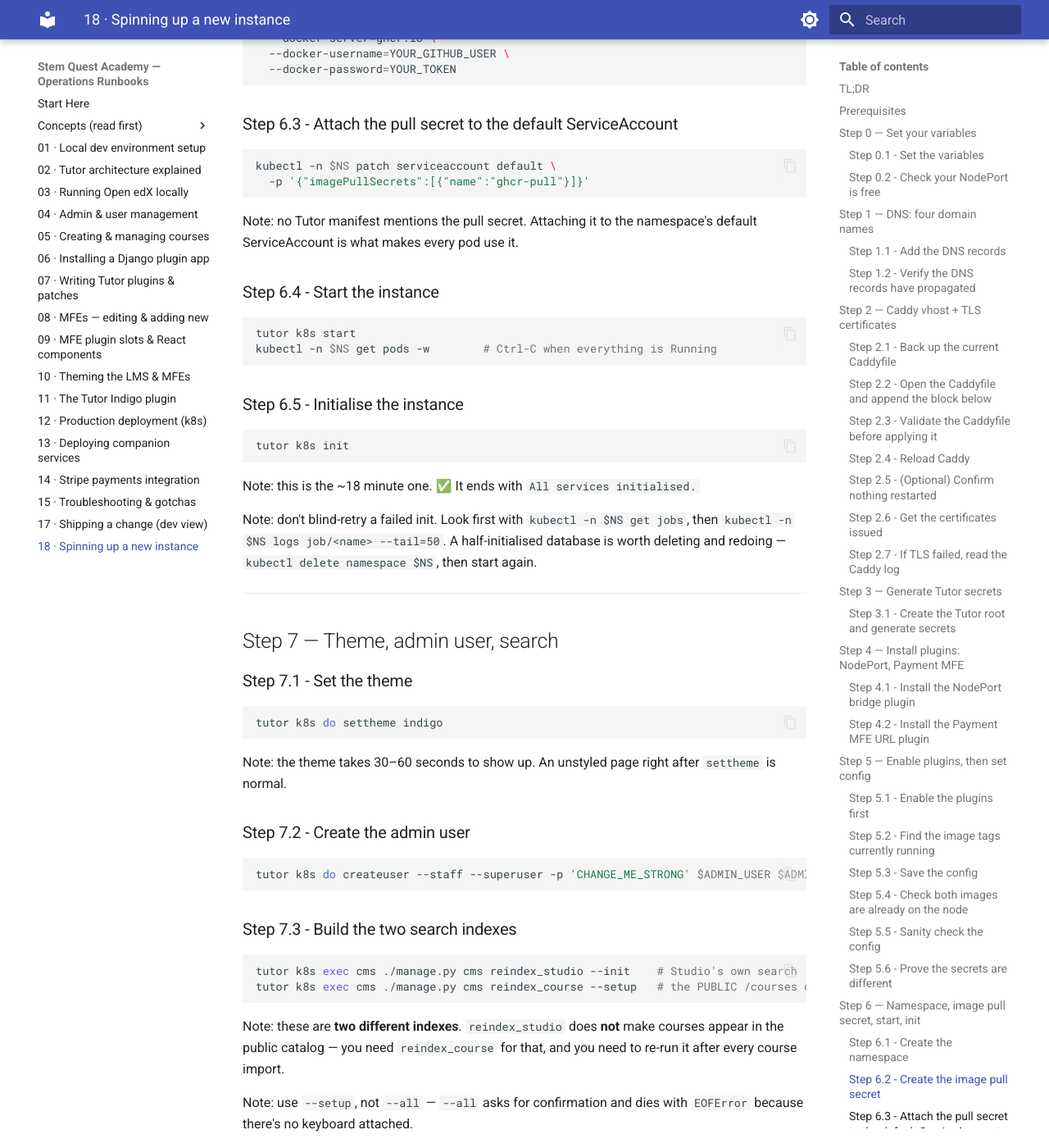
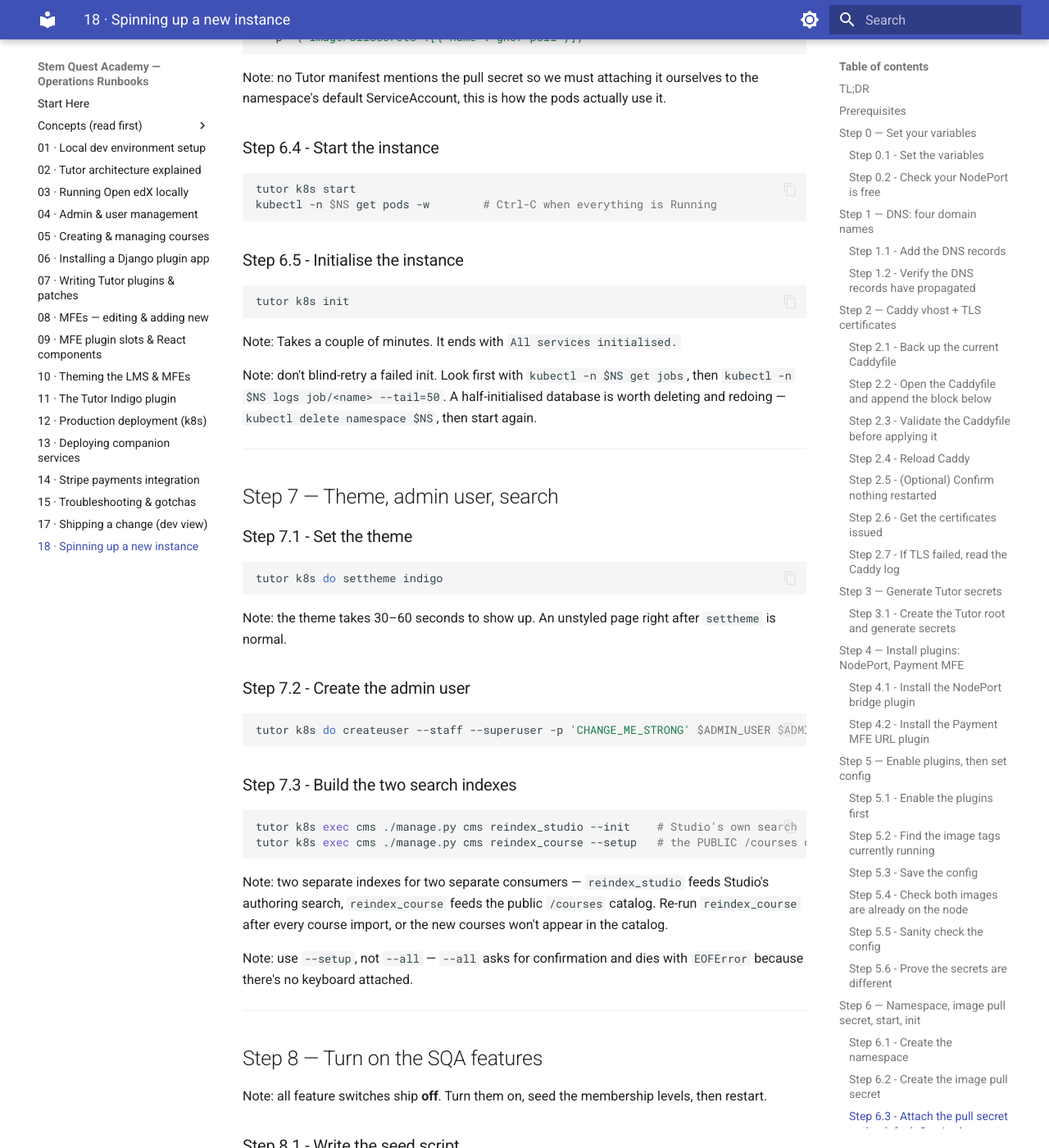
Before and after one commit to Scient-Systems/sqa-runbooks, an MkDocs documentation site: the page built from runbooks/18-spinning-up-a-new-instance.md, in a window 1280 px wide and 1400 px high, scrolled down 8006 px. Shown: the whole window at 82% size. Built offline with MkDocs 1.6.1 and Material for MkDocs 9.7.7, drawn with Linux system fonts in a browser that asks for light colours; some of the changed text lies outside the part shown.

Commit message:
runbook fixes

````diff
--- a/runbooks/18-spinning-up-a-new-instance.md
+++ b/runbooks/18-spinning-up-a-new-instance.md
@@ -316,12 +316,6 @@ tutor config save \
   --set MFE_DOCKER_IMAGE=$IMG_MFE
 ```
 
-Note: it's **`MFE_DOCKER_IMAGE`**, not `DOCKER_IMAGE_MFE`. The second one doesn't exist — it
-fails with `Missing configuration value`. The two key names are not symmetrical.
-
-Note: set `MFE_HOST` explicitly even though it looks derivable — it's stored as a literal and
-won't re-derive later.
-
 Note: `ENABLE_WEB_PROXY=false` stops Tutor fighting host Caddy for ports 80/443, and
 `ENABLE_HTTPS=true` keeps generated links on `https://`.
 
@@ -339,8 +333,6 @@ a ~4 GB download.
 ```bash
 for k in LMS_HOST CMS_HOST MFE_HOST MINIO_HOST K8S_NAMESPACE ENABLE_WEB_PROXY; do printf '%-18s ' $k; tutor config printvalue $k; done
 ```
-
-Note: `MINIO_HOST` should have derived to `files.<your host>` on its own.
 
 ### Step 5.6 - Prove the secrets are different
 
@@ -377,8 +369,8 @@ kubectl -n $NS patch serviceaccount default \
   -p '{"imagePullSecrets":[{"name":"ghcr-pull"}]}'
 ```
 
-Note: no Tutor manifest mentions the pull secret. Attaching it to the namespace's default
-ServiceAccount is what makes every pod use it.
+Note: no Tutor manifest mentions the pull secret so we must attaching it ourselves to the namespace's default
+ServiceAccount, this is how the pods actually use it.
 
 ### Step 6.4 - Start the instance
 
@@ -393,7 +385,7 @@ kubectl -n $NS get pods -w        # Ctrl-C when everything is Running
 tutor k8s init
 ```
 
-Note: this is the ~18 minute one. ✅ It ends with `All services initialised.`
+Note: Takes a couple of minutes. It ends with `All services initialised.`
 
 Note: don't blind-retry a failed init. Look first with `kubectl -n $NS get jobs`, then
 `kubectl -n $NS logs job/<name> --tail=50`. A half-initialised database is worth deleting and
@@ -425,9 +417,9 @@ tutor k8s exec cms ./manage.py cms reindex_studio --init    # Studio's own searc
 tutor k8s exec cms ./manage.py cms reindex_course --setup   # the PUBLIC /courses catalog
 ```
 
-Note: these are **two different indexes**. `reindex_studio` does **not** make courses appear in
-the public catalog — you need `reindex_course` for that, and you need to re-run it after every
-course import.
+Note: two separate indexes for two separate consumers — `reindex_studio` feeds Studio's
+authoring search, `reindex_course` feeds the public `/courses` catalog. Re-run `reindex_course`
+after every course import, or the new courses won't appear in the catalog.
 
 Note: use `--setup`, not `--all` — `--all` asks for confirmation and dies with `EOFError`
 because there's no keyboard attached.
````
